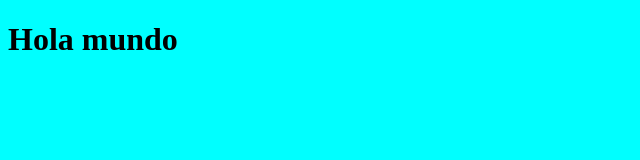
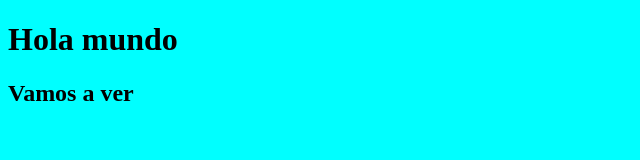
Before and after one commit to ldbs19906/proyecto-coder, a plain HTML site: page index.html in a window 1280 px wide. Shown: the whole page, without its empty margins (0-640 px from the left). Drawn offline with Linux system fonts and the light colour scheme.

Commit message:
Se agrega h2

```diff
--- a/index.html
+++ b/index.html
@@ -9,5 +9,6 @@
 </head>
 <body>
     <h1>Hola mundo</h1>
+    <h2>Vamos a ver</h2>
 </body>
 </html>
```
